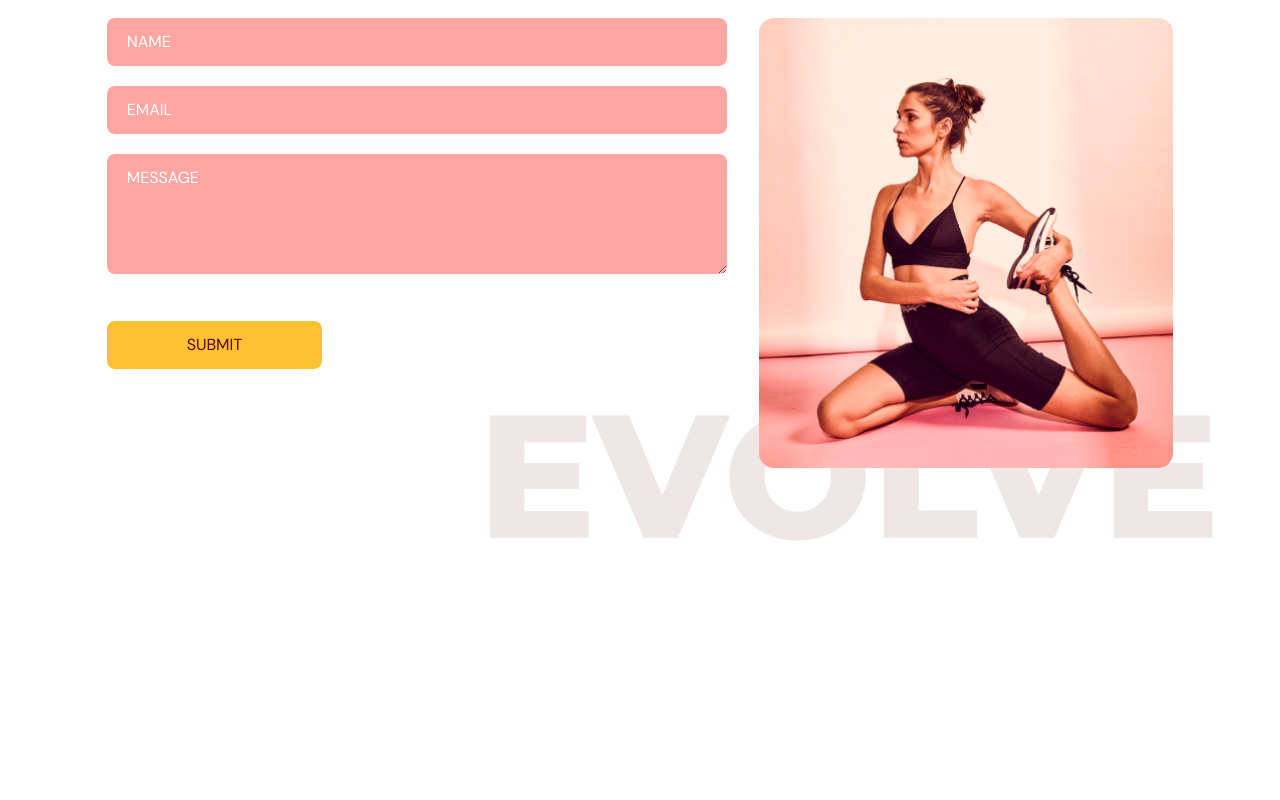
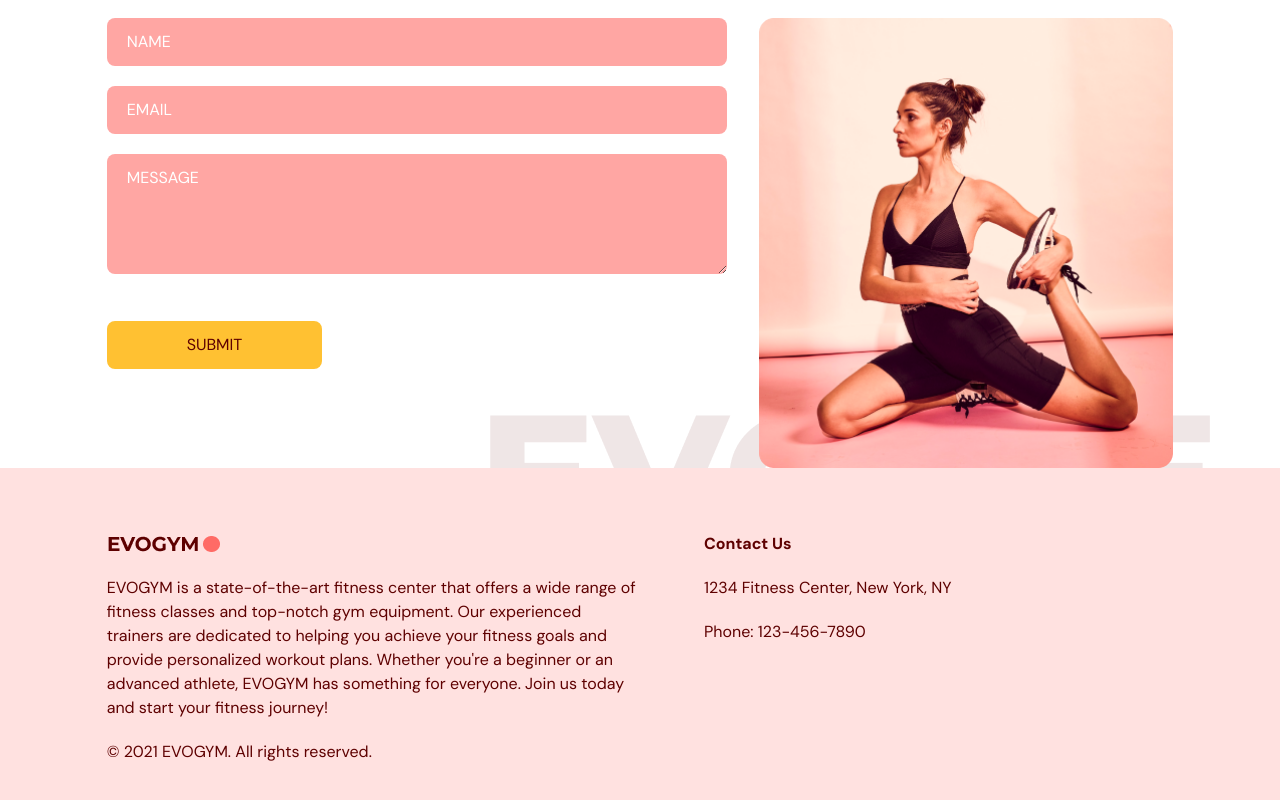
Before and after one commit to RichardHadzhiev/Gym-Web, a React (Vite) app: page / in a window 1280 px wide. Shown: the part 3184-3984 px from the top of the page. Before the commit the page ends 3732 px from the top, so only its background shows below. Built offline with nearby package versions, Linux system fonts and the light colour scheme.

Commit message:
implement Footer

```diff
--- a/src/App.tsx
+++ b/src/App.tsx
@@ -3,6 +3,7 @@
 import Benefits from "@/scenes/benefits"
 import OurClasses from "@/scenes/ourClasses"
 import ContactUs from "@/scenes/contactUs"
+import Footer from "@/scenes/footer"
 import { useEffect, useState } from "react"
 import { SelectedPage } from "./shared/types"
 
@@ -38,6 +39,7 @@
       <Benefits setSelectedPage={setSelectedPage}/>
       <OurClasses setSelectedPage={setSelectedPage}/>
       <ContactUs setSelectedPage={setSelectedPage}/>
+      <Footer />
 
 
     </div>
--- /dev/null
+++ b/src/scenes/footer/index.tsx
@@ -0,0 +1,38 @@
+import Logo from "@/assets/Logo.png"
+
+type Props = {}
+
+const Footer = (props: Props) => {
+  return (
+    <footer className="bg-primary-100 py-16">
+        <div className="justify-content mx-auto w-5/6 gap-16 md:flex">
+        <div className="mt-16 basis-1/2 md:mt-0">
+        <img alt="logo" src={Logo}/>
+            <p className="my-5">
+            EVOGYM is a state-of-the-art fitness center that offers a wide range of fitness classes and top-notch gym equipment. Our experienced trainers are dedicated to helping you achieve your fitness goals and provide personalized workout plans. Whether you're a beginner or an advanced athlete, EVOGYM has something for everyone. Join us today and start your fitness journey!
+            </p>
+            <p>
+            © 2021 EVOGYM. All rights reserved.
+            </p>
+        </div>
+
+        <div className="mt-16 basis-1/4 md:mt-0">
+        <h4 className="font-bold">Contact Us</h4>
+        <p className="my-5">
+            1234 Fitness Center, New York, NY
+        </p>
+        <p className="my-5">
+            Phone: 123-456-7890
+        </p>
+
+
+        </div>
+
+        </div>
+
+
+    </footer>
+  )
+}
+
+export default Footer
```
